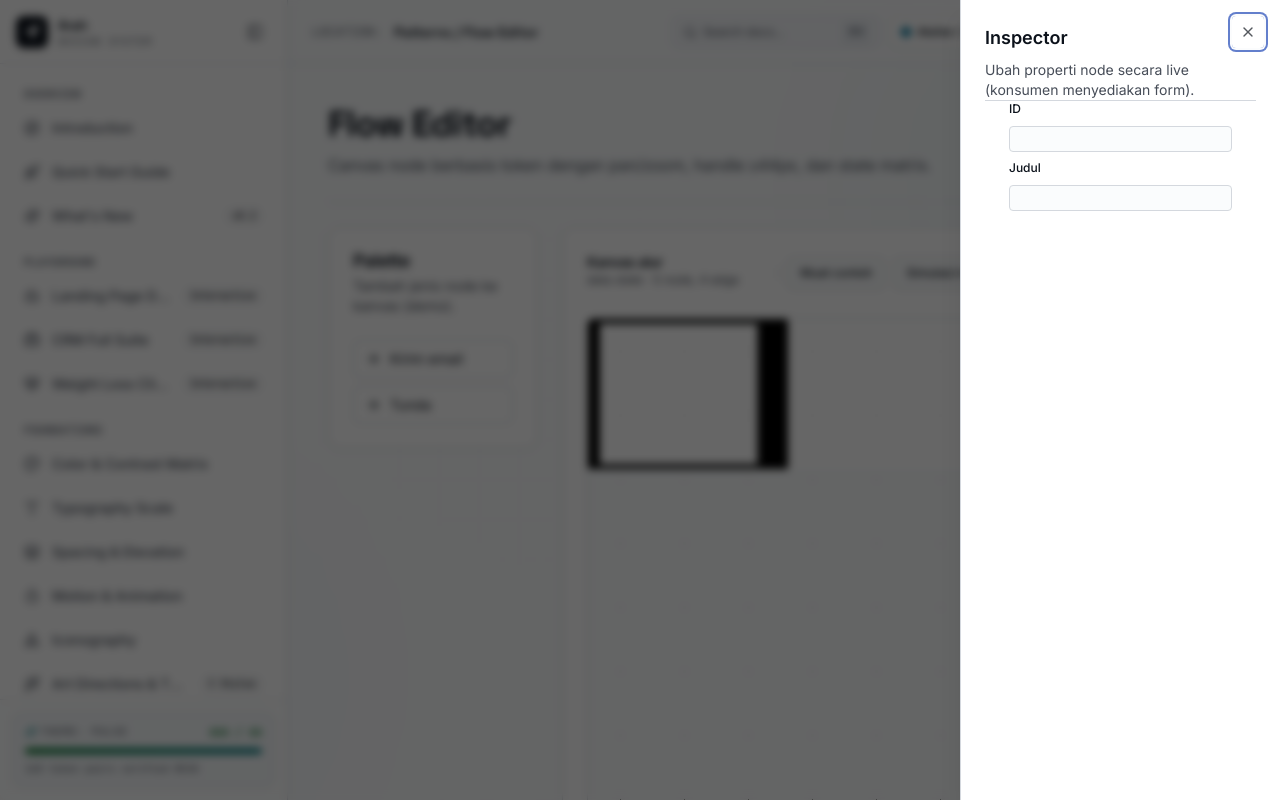
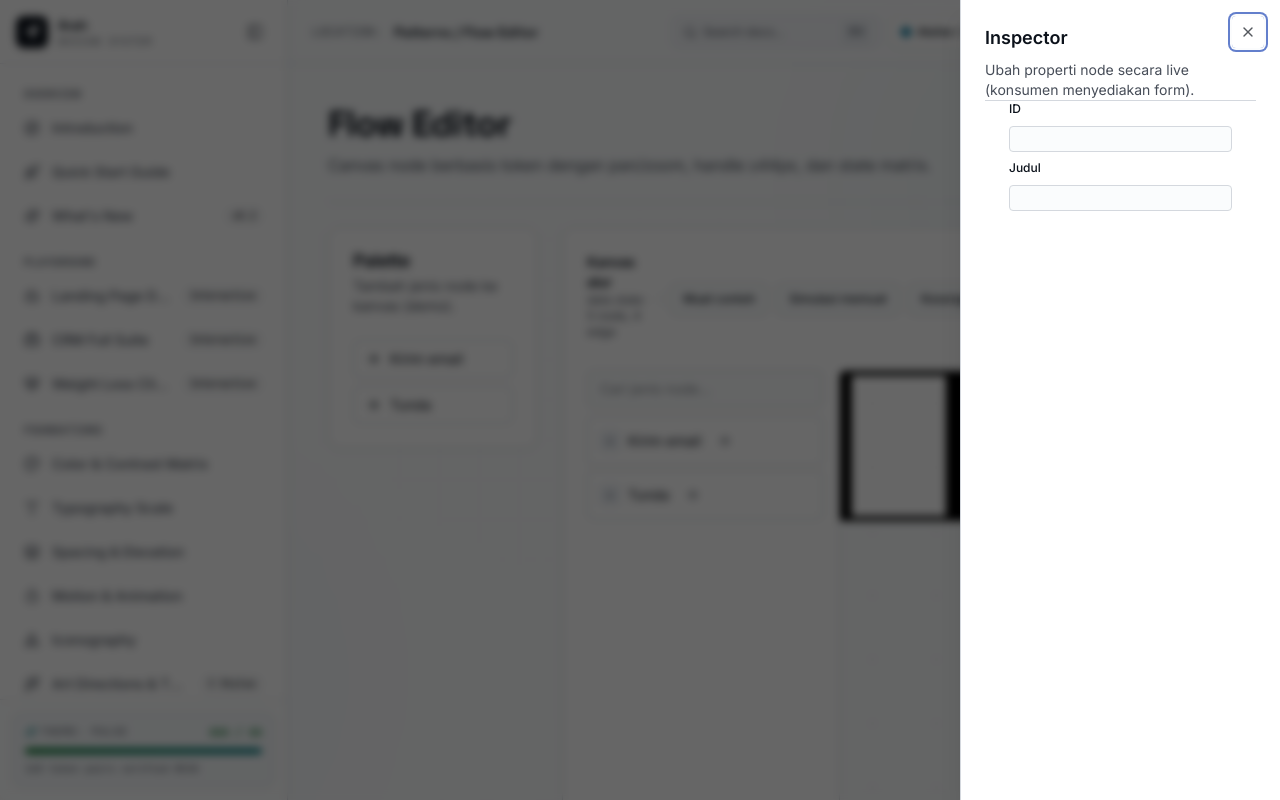
Before and after one commit to cobianwae/monorepo-bootstrap, a Next.js app in the folder apps/showcase/: page /patterns/flow-editor in a window 1280 px wide. Shown: the top 800 px of the page. Built offline with nearby package versions, Linux system fonts and the light colour scheme.

Commit message:
feat: tambah palette drag, tombol [+] keyboard, dan snap grid pada flow editor [005-02]

```diff
--- a/apps/showcase/src/app/(docs)/patterns/flow-editor/page.tsx
+++ b/apps/showcase/src/app/(docs)/patterns/flow-editor/page.tsx
@@ -58,6 +58,8 @@ export default function FlowEditorPage() {
   const [edges, setEdges] = React.useState<FlowEdge[]>(initialEdges);
   const [selected, setSelected] = React.useState<{ nodes: FlowNode[]; edges: FlowEdge[] } | null>(null);
   const [demo, setDemo] = React.useState<'data' | 'loading' | 'empty' | 'error'>('data');
+  const [snapToGrid, setSnapToGrid] = React.useState(false);
+  const gridSize = 16;
 
   const handleNodesChange = React.useCallback((changes: NodeChangeParam) => {
     setNodes((prev) => {
@@ -153,6 +155,16 @@ export default function FlowEditorPage() {
                 <Button variant="outline" size="sm" onClick={() => setDemo('loading')}>Simulasi memuat</Button>
                 <Button variant="outline" size="sm" onClick={() => setDemo('empty')}>Kosongkan</Button>
                 <Button variant="outline" size="sm" onClick={() => setDemo('error')}>Paksa error</Button>
+                <Separator orientation="vertical" className="h-4" />
+                <Button
+                  variant={snapToGrid ? 'default' : 'outline'}
+                  size="sm"
+                  onClick={() => setSnapToGrid((prev) => !prev)}
+                  aria-pressed={snapToGrid}
+                  data-testid="flow-snap-toggle"
+                >
+                  Snap grid {snapToGrid ? 'on' : 'off'}
+                </Button>
               </div>
             </CardHeader>
             <CardContent>
@@ -171,6 +183,8 @@ export default function FlowEditorPage() {
                   void toast({ title: 'Diretry', description: 'Flow dimuat ulang.' });
                 }}
                 minimap
+                snapToGrid={snapToGrid}
+                gridSize={gridSize}
                 ariaLabel="Editor alur demonstrasi"
               />
             </CardContent>
--- a/packages/ui/src/components/canvas/flow-editor.tsx
+++ b/packages/ui/src/components/canvas/flow-editor.tsx
@@ -18,6 +18,7 @@ import {
   MiniMap,
   ReactFlow,
   ReactFlowProvider,
+  useReactFlow,
   type Connection,
   type Edge,
   type EdgeChangeset,
@@ -30,7 +31,19 @@ import {
   type NodeTypes,
   type Position,
   type BackgroundVariant,
+  type XYPosition,
 } from '@xyflow/react';
+import {
+  DndContext,
+  PointerSensor,
+  useSensor,
+  useSensors,
+  useDraggable,
+  useDroppable,
+  type DragEndEvent,
+  closestCenter,
+} from '@dnd-kit/core';
+import { Plus } from 'lucide-react';
 import { cn } from '../../lib/utils';
 import { Badge } from '../base/badge';
 import { EmptyState } from '../feedback/empty-state';
@@ -286,31 +299,92 @@ const defaultNodeTypes: Record<string, ComponentType<{ data: FlowNodeData; selec
 };
 
 // ---------------------------------------------------------------------------
-// FlowPalette — render bila paletteItems diisi (story 005-02 pallete+dnd)
+// FlowPalette — search + drag (@dnd-kit) + tombol [+] per item (story 005-02)
 // ---------------------------------------------------------------------------
 
 interface FlowPaletteProps {
   items: FlowPaletteItem[];
-  onAdd: (item: FlowPaletteItem, position: { x: number; y: number }) => void;
+  onAdd: (item: FlowPaletteItem) => void; // [+] keyboard → posisi tengah viewport (ditangani host)
 }
 
 export function FlowPalette({ items, onAdd }: FlowPaletteProps) {
+  const [query, setQuery] = React.useState('');
+
+  const filtered = items.filter(
+    (item) =>
+      item.title.toLowerCase().includes(query.toLowerCase()) ||
+      (item.description ?? '').toLowerCase().includes(query.toLowerCase()),
+  );
+
   return (
-    <div data-testid="flow-palette" className="p-2 border border-border bg-card rounded-md shadow-sm space-y-2">
-      {items.map((item) => (
-        <button
-          key={item.type}
-          type="button"
+    <section data-testid="flow-palette" className="flex w-64 flex-col gap-2">
+      <label htmlFor="flow-palette-search" className="sr-only">
+        Cari jenis node
+      </label>
+      <input
+        id="flow-palette-search"
+        data-testid="flow-palette-search"
+        type="search"
+        className="rounded-md border border-border bg-background px-3 py-2 text-sm focus:outline-none focus:ring-2 focus:ring-ring"
+        placeholder="Cari jenis node…"
+        value={query}
+        onChange={(event) => setQuery(event.target.value)}
+      />
+      <div aria-live="polite" data-testid="flow-palette-live" className="sr-only">
+        {filtered.length} jenis
+      </div>
+      <div className="flex flex-col gap-1">
+        {filtered.map((item) => (
+          <FlowPaletteItemRow key={item.type} item={item} onAdd={onAdd} />
+        ))}
+      </div>
+    </section>
+  );
+}
+
+interface FlowPaletteItemRowProps {
+  item: FlowPaletteItem;
+  onAdd: (item: FlowPaletteItem) => void;
+}
+
+function FlowPaletteItemRow({ item, onAdd }: FlowPaletteItemRowProps) {
+  const { attributes, listeners, setNodeRef, isDragging } = useDraggable({
+    id: `palette-${item.type}`,
+    data: { item },
+    attributes: { role: 'button', tabIndex: 0 },
+  });
+
+  return (
+    <div
+      ref={setNodeRef}
+      {...attributes}
+      {...listeners}
       data-testid={`flow-palette-item-${item.type}`}
-          className="flex w-full items-center gap-2 rounded-md px-3 py-2 text-left text-sm text-foreground hover:bg-accent focus-visible:outline-none focus-visible:ring-2 focus-visible:ring-ring focus-visible:ring-offset-2"
-          onClick={() => void onAdd(item, { x: 0, y: 0 })}
+      className={cn(
+        'flex w-full items-center gap-2 rounded-md border px-3 py-2 text-left text-sm',
+        isDragging ? 'border-primary bg-primary/10 opacity-80' : 'border-border bg-card hover:bg-accent',
+        'focus-visible:outline-none focus-visible:ring-2 focus-visible:ring-ring focus-visible:ring-offset-2',
+      )}
     >
       <span className="flex shrink-0 items-center justify-center w-5 h-5 rounded bg-muted text-muted-foreground text-xs">
         {item.icon ? React.createElement(item.icon as React.ComponentType) : '•'}
       </span>
       <span className="truncate">{item.title}</span>
+      <button
+        type="button"
+        data-testid={`flow-palette-add-${item.type}`}
+        className="flex shrink-0 items-center justify-center w-8 h-8 rounded-md text-muted-foreground hover:text-foreground hover:bg-accent focus-visible:outline-none focus-visible:ring-2 focus-visible:ring-ring"
+        aria-label={`Tambah ${item.title}`}
+        onClick={() => void onAdd(item)}
+        onKeyDown={(event) => {
+          if (event.key === 'Enter' || event.key === ' ') {
+            event.preventDefault();
+            void onAdd(item);
+          }
+        }}
+      >
+        <Plus className="h-4 w-4" />
       </button>
-      ))}
     </div>
   );
 }
@@ -383,6 +457,224 @@ function FlowControls({
         </button>
       </div>
     </div>
+  );
+}
+
+// ---------------------------------------------------------------------------
+// FlowCanvasHost — ReactFlow + DndContext + drop ke canvas (story 005-02)
+// useReactFlow valid karena berada di dalam ReactFlowProvider.
+// ---------------------------------------------------------------------------
+
+interface FlowCanvasHostProps {
+  nodes: FlowNode[];
+  edges: FlowEdge[];
+  onNodesChange?: OnNodesChange<FlowNode>;
+  onEdgesChange?: OnEdgesChange<FlowEdge>;
+  onConnect?: OnConnect;
+  onSelectionChange?: (selection: { nodes: FlowNode[]; edges: FlowEdge[] }) => void;
+  onViewportChange?: (viewport: { zoom: number }) => void;
+  defaultNodes?: FlowNode[];
+  defaultEdges?: FlowEdge[];
+  isValidConnection?: (
+    connection: {
+      source: string;
+      target: string;
+      sourceHandle?: string | null;
+      targetHandle?: string | null;
+    },
+  ) => boolean;
+  nodeTypes: unknown;
+  onAddFromPalette: (item: FlowPaletteItem, position: { x: number; y: number }) => void;
+  snapToGrid: boolean;
+  gridSize: number;
+  minimap: boolean;
+  isInteractionLocked: boolean;
+  onToggleLock: () => void;
+  zoomLevel: number;
+  zoomIn: () => void;
+  zoomOut: () => void;
+  resetZoom: () => void;
+  fitView: () => void;
+  ariaLabel: string;
+  paletteItems: FlowPaletteItem[];
+}
+
+function CanvasDropZone() {
+  const { setNodeRef } = useDroppable({
+    id: 'canvas',
+    data: { kind: 'canvas' },
+  });
+  return <div ref={setNodeRef} data-testid="flow-canvas-drop-zone" className="absolute inset-0" />;
+}
+
+type FlowCanvasApi = {
+  screenToFlowPosition: (pos: { x: number; y: number }) => { x: number; y: number };
+  getViewport: () => { x: number; y: number; zoom: number };
+};
+
+// CanvasApi memanggil useReactFlow() di dalam ReactFlowProvider (induk ReactFlow)
+// dan menyimpan API ke ref yang dimiliki FlowCanvasHost, sehingga event handler
+// drag/keyboard (di luar provider) bisa membacanya setelah mount.
+function CanvasApi({ apiRef }: { apiRef: React.MutableRefObject<FlowCanvasApi | null> }) {
+  const api = useReactFlow();
+  React.useEffect(() => {
+    apiRef.current = {
+      screenToFlowPosition: api.screenToFlowPosition,
+      getViewport: api.getViewport,
+    };
+  }, [api, apiRef]);
+  return null;
+}
+
+function FlowCanvasHost({
+  nodes,
+  edges,
+  onNodesChange,
+  onEdgesChange,
+  onConnect,
+  onSelectionChange,
+  onViewportChange,
+  defaultNodes,
+  defaultEdges,
+  isValidConnection,
+  nodeTypes,
+  onAddFromPalette,
+  snapToGrid,
+  gridSize,
+  minimap,
+  isInteractionLocked,
+  onToggleLock,
+  zoomLevel,
+  zoomIn,
+  zoomOut,
+  resetZoom,
+  fitView,
+  ariaLabel,
+  paletteItems,
+}: FlowCanvasHostProps) {
+  const apiRef = React.useRef<FlowCanvasApi | null>(null);
+  const sensors = useSensors(
+    useSensor(PointerSensor, { activationConstraint: { distance: 4 } }),
+  );
+
+  const handleDragEnd = React.useCallback(
+    (event: DragEndEvent) => {
+      const { active, over } = event;
+      const item = (active.data.current as { item?: FlowPaletteItem } | undefined)?.item;
+      if (!item) return;
+      // Di luar canvas → batal (fokus tetap di palette).
+      if (!over || over.id !== 'canvas') return;
+
+      const rect = active.rect.current.translated;
+      const activator = event.activatorEvent as PointerEvent | null;
+      const clientX = activator?.clientX ?? rect?.left ?? 0;
+      const clientY = activator?.clientY ?? rect?.top ?? 0;
+
+      const screenToFlowPosition = apiRef.current?.screenToFlowPosition;
+      if (!screenToFlowPosition) return;
+      let pos: XYPosition = screenToFlowPosition({ x: clientX, y: clientY });
+      if (snapToGrid && gridSize > 0) {
+        pos = {
+          x: Math.round(pos.x / gridSize) * gridSize,
+          y: Math.round(pos.y / gridSize) * gridSize,
+        };
+      }
+
+      void onAddFromPalette(item, pos);
+    },
+    [snapToGrid, gridSize, onAddFromPalette],
+  );
+
+  const handleKeyboardAdd = React.useCallback(
+    (item: FlowPaletteItem) => {
+      const getViewport = apiRef.current?.getViewport;
+      const screenToFlowPosition = apiRef.current?.screenToFlowPosition;
+      if (!getViewport || !screenToFlowPosition) return;
+      const viewport = getViewport();
+      const pos = screenToFlowPosition({
+        x: viewport.x + window.innerWidth / 2,
+        y: viewport.y + window.innerHeight / 2,
+      });
+      void onAddFromPalette(item, pos);
+    },
+    [onAddFromPalette],
+  );
+
+  return (
+    <DndContext
+      sensors={sensors}
+      collisionDetection={closestCenter}
+      onDragEnd={handleDragEnd}
+    >
+      <div className="flex gap-4">
+        {paletteItems && paletteItems.length > 0 ? (
+          <FlowPalette items={paletteItems} onAdd={handleKeyboardAdd} />
+        ) : null}
+
+        <div
+          className="relative w-full h-[560px] overflow-hidden rounded-md border border-border bg-background"
+          role="application"
+        >
+          <ReactFlowProvider>
+            <ReactFlow
+              aria-label={ariaLabel}
+              nodes={nodes}
+              edges={edges}
+              nodeTypes={nodeTypes as unknown as NodeTypes}
+              defaultNodes={defaultNodes}
+              defaultEdges={defaultEdges}
+              onNodesChange={onNodesChange}
+              onEdgesChange={onEdgesChange}
+              onConnect={onConnect}
+              onSelectionChange={onSelectionChange}
+              onViewportChange={onViewportChange}
+              isValidConnection={isValidConnection}
+              defaultEdgeOptions={{ type: 'default', animated: false }}
+              minZoom={0.25}
+              maxZoom={2}
+              snapToGrid={snapToGrid}
+              snapGrid={[gridSize, gridSize]}
+              zoomOnScroll={false}
+              zoomOnPinch
+              panOnDrag
+              nodesDraggable={!isInteractionLocked}
+              nodesConnectable={!isInteractionLocked}
+              elementsSelectable
+              proOptions={{ hideAttribution: true }}
+              fitView={false}
+              fitViewOptions={{ padding: 0.2 }}
+              onNodeClick={(_event, _node) => {
+                // seleksi diatur melalui onSelectionChange xyflow; tidak ada state internal tambahan
+              }}
+            >
+              <Background variant={('dots' as unknown as BackgroundVariant)} gap={gridSize * 4} />
+              {minimap ? (
+                <MiniMap
+                  data-testid="flow-minimap"
+                  pannable
+                  zoomable
+                  aria-label="Minimap"
+                  className="hidden md:block !border-border !bg-card"
+                  maskColor="color-mix(in oklch, var(--background) 70%, transparent)"
+                  nodeColor="var(--primary)"
+                />
+              ) : null}
+              <FlowControls
+                zoomLevel={zoomLevel}
+                zoomIn={zoomIn}
+                zoomOut={zoomOut}
+                resetZoom={resetZoom}
+                fitView={fitView}
+                isLocked={isInteractionLocked}
+                onToggleLock={onToggleLock}
+              />
+              <CanvasApi apiRef={apiRef} />
+              <CanvasDropZone />
+            </ReactFlow>
+          </ReactFlowProvider>
+        </div>
+      </div>
+    </DndContext>
   );
 }
 
@@ -528,8 +820,9 @@ export function FlowEditor(props: FlowEditorProps) {
         return;
       }
       setInternalNodes((prev) => [...prev, node]);
+      _history.push(nodes, edges);
     },
-    [onAddFromPalette],
+    [_history, onAddFromPalette, nodes, edges],
   );
 
   const zoomIn = React.useCallback(() => setZoomLevel((z) => Math.min(z + 0.25, 2)), []);
@@ -592,63 +885,32 @@ export function FlowEditor(props: FlowEditorProps) {
       )}
 
       {!loading && (
-        <div className="relative w-full h-[560px] overflow-hidden rounded-md border border-border bg-background" role="application">
-          <ReactFlowProvider>
-            <ReactFlow
+        <FlowCanvasHost
           nodes={nodes}
           edges={edges}
-              nodeTypes={nodeTypes as unknown as NodeTypes}
-              defaultNodes={defaultNodes}
-              defaultEdges={defaultEdges}
           onNodesChange={handleNodesChange}
           onEdgesChange={handleEdgesChange}
           onConnect={handleConnect}
           onSelectionChange={handleSelectionChange}
           onViewportChange={({ zoom }: { zoom: number }) => setZoomLevel(zoom)}
-              fitView={false}
-              fitViewOptions={{ padding: 0.2 }}
-              minZoom={0.25}
-              maxZoom={2}
+          defaultNodes={defaultNodes}
+          defaultEdges={defaultEdges}
+          isValidConnection={isValidConnection}
+          nodeTypes={nodeTypes}
+          onAddFromPalette={handleAddFromPalette}
           snapToGrid={snapToGrid}
-              snapGrid={[gridSize, gridSize]}
-              zoomOnScroll={false}
-              zoomOnPinch
-              panOnDrag
-              nodesDraggable={!isInteractionLocked}
-              nodesConnectable={!isInteractionLocked}
-              elementsSelectable
-              proOptions={{ hideAttribution: true }}
-              aria-label={ariaLabel}
-              defaultEdgeOptions={{ type: 'default', animated: false }}
-              isValidConnection={isValidConnection}
-              onNodeClick={(_event, _node) => {
-                // seleksi diatur melalui onSelectionChange xyflow; tidak ada state internal tambahan
-              }}
-            >
-              <Background variant={('dots' as unknown as BackgroundVariant)} gap={gridSize * 4} />
-              {minimap ? (
-                <MiniMap
-                  data-testid="flow-minimap"
-                  pannable
-                  zoomable
-                  aria-label="Minimap"
-                  className="hidden md:block !border-border !bg-card"
-                  maskColor="color-mix(in oklch, var(--background) 70%, transparent)"
-                  nodeColor="var(--primary)"
-                />
-              ) : null}
-              <FlowControls
+          gridSize={gridSize}
+          minimap={minimap}
+          isInteractionLocked={isInteractionLocked}
+          onToggleLock={() => setIsInteractionLocked((prev) => !prev)}
           zoomLevel={zoomLevel}
           zoomIn={zoomIn}
           zoomOut={zoomOut}
           resetZoom={resetZoom}
           fitView={() => {}}
-                isLocked={isInteractionLocked}
-                onToggleLock={() => setIsInteractionLocked((prev) => !prev)}
+          ariaLabel={ariaLabel}
+          paletteItems={paletteItems ?? []}
         />
-            </ReactFlow>
-          </ReactFlowProvider>
-        </div>
       )}
 
       {/* Live region zoom level */}
@@ -671,10 +933,6 @@ export function FlowEditor(props: FlowEditorProps) {
           ))}
         </ul>
       </div>
-
-      {paletteItems && paletteItems.length > 0 ? (
-        <FlowPalette items={paletteItems} onAdd={handleAddFromPalette} />
-      ) : null}
     </section>
   );
 }
```
Also changed, not shown: 5 other files (tests, documents, lock files or other folders). Lines whose indentation alone changed are shown as unchanged.
